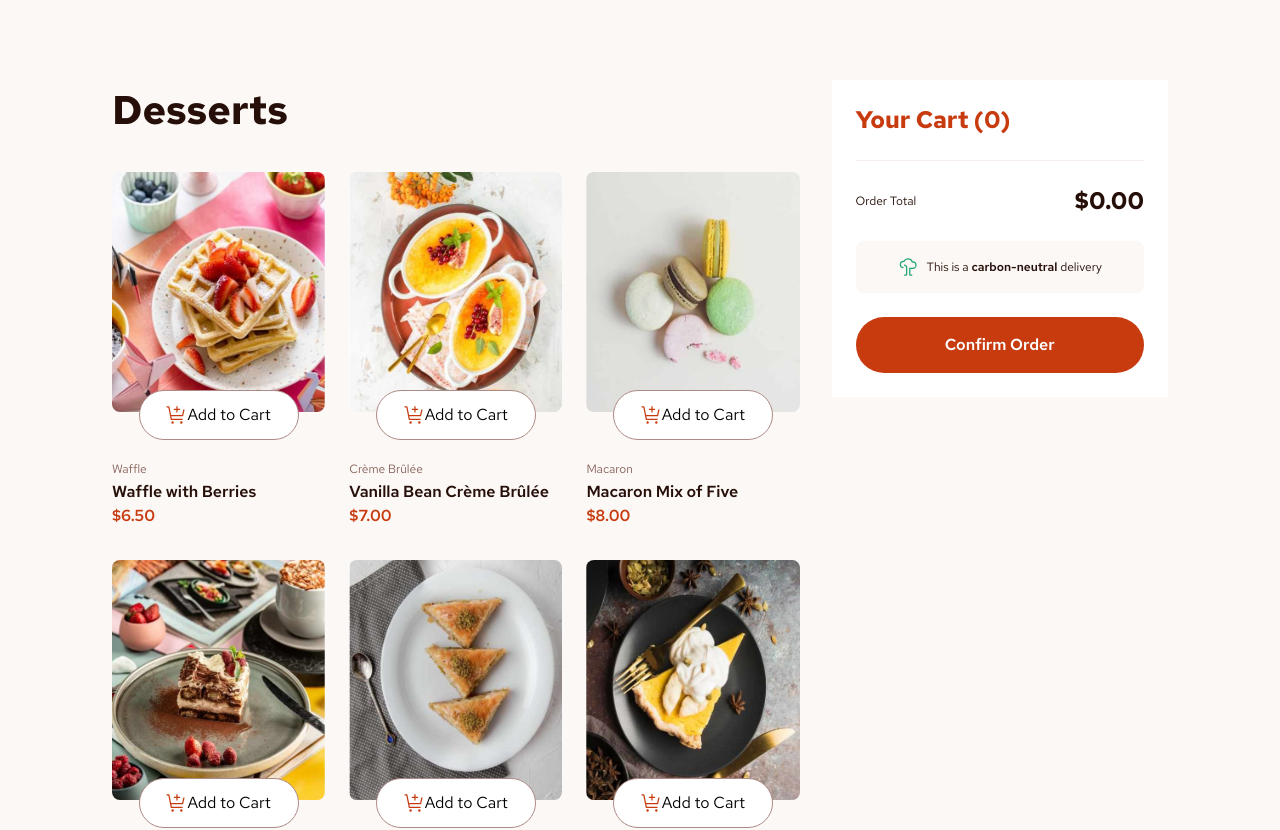
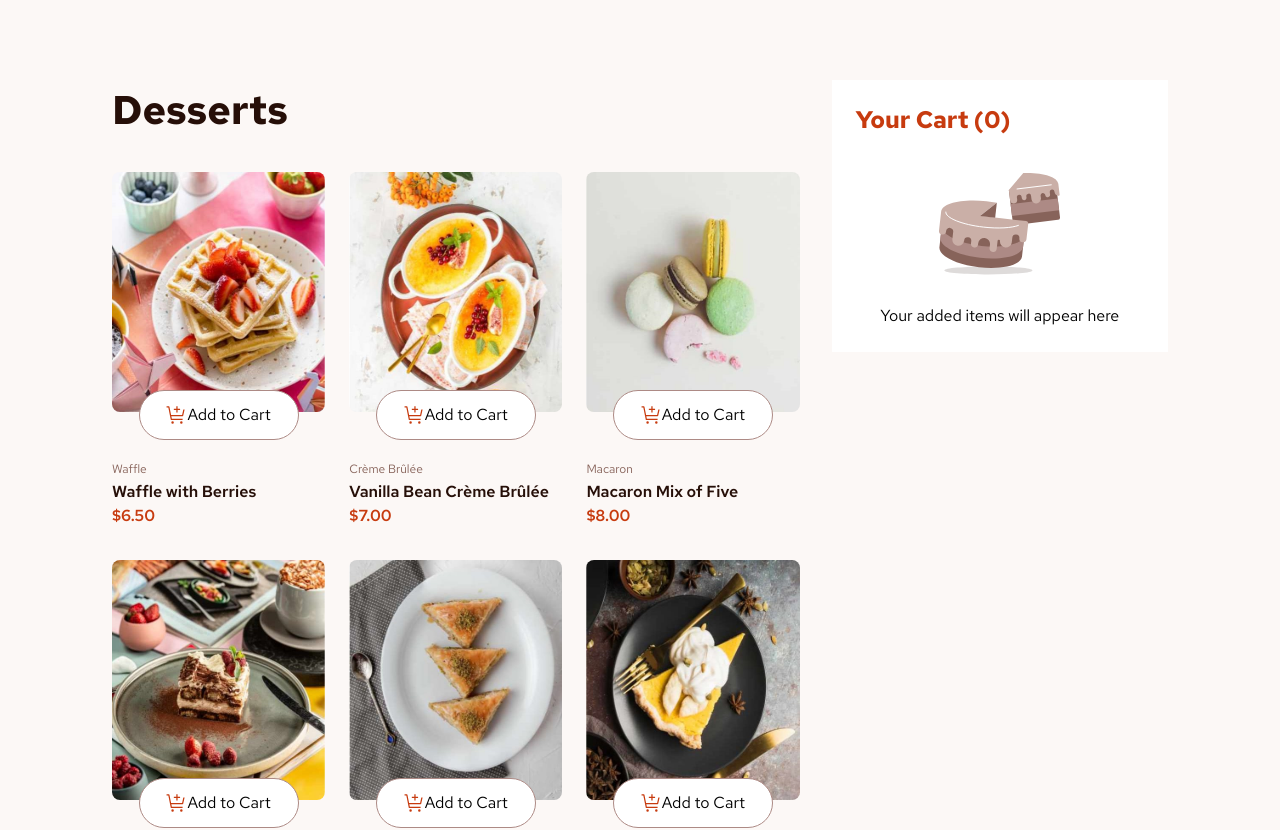
Before and after one commit to flavin-jr/Product-List-With-Cart, a React (Vite) app: page / in a window 1280 px wide. Shown: the top 830 px of the page. Built offline with nearby package versions, Linux system fonts and the light colour scheme.

Commit message:
feat: add order confirmed modal and change icons setup

```diff
--- a/src/app.tsx
+++ b/src/app.tsx
@@ -1,6 +1,9 @@
 import { useState } from "react"
 import { FoodCard } from "./components/food-card";
-
+import RemoveItemIcon from '../public/assets/images/icon-remove-item.svg';
+import CarbonNeutralIcon from '../public/assets/images/icon-carbon-neutral.svg';
+import OrderConfirmedIcon from '../public/assets/images/icon-order-confirmed.svg'
+import EmptyCartIllustration from '../public/assets/images/illustration-empty-cart.svg';
 interface FoodDetails {
   type: string;
   name: string;
@@ -14,6 +17,8 @@ interface FoodCartDisplay {
 }
 
 export function App() {
+
+
   const foodData: FoodDetails[] = [
     {
       type: 'Waffle',
@@ -80,11 +85,16 @@ export function App() {
   ]
 
 
-
-  const [isCartEmpty, setIsCartEmpty] = useState(false);
+  const [isConfirmOrderModalOpen, setIsConfirmModalOpen] = useState(false)
   const [cartList, setCartList] = useState<FoodCartDisplay[]>([]);
 
-
+  function findThumbnail(foodName: string) {
+    for (const item of foodData) {
+      if (item.name === foodName) {
+        return item.image;
+      }
+    }
+  }
   function removeItemFromCart(food: FoodCartDisplay) {
     const index = cartList.findIndex((item: FoodCartDisplay) => {
       return item.name === food.name;
@@ -115,7 +125,7 @@ export function App() {
   }, 0)
 
   return (
-    <div className="px-28 py-20 flex w-full gap-8 ">
+    <div className="px-28 py-20 flex w-full gap-8 justify-center">
       <div className="w-auto flex flex-col gap-8">
         <h1 className="text-[40px] font-bold text-esor-900">Desserts</h1>
         <div className="grid grid-cols-3 grid-flow-row gap-x-6 gap-y-8">
@@ -132,9 +142,9 @@ export function App() {
       <div className="w-[384px] p-6 bg-white flex flex-col h-fit gap-6">
 
         <h2 className="text-2xl text-der font-bold">Your Cart ({cartList.length})</h2>
-        {isCartEmpty ? (
+        {cartList.length === 0 ? (
           <div className="flex flex-col gap-4 items-center">
-            <img src="public/assets/images/illustration-empty-cart.svg" alt="" />
+            <img src={EmptyCartIllustration} alt="" />
             <p>Your added items will appear here</p>
 
           </div>
@@ -142,7 +152,7 @@ export function App() {
           <div className="flex flex-col gap-6">
             {cartList.map(item => (
 
-              <div className="flex items-center justify-between">
+              <div key={item.name} className="flex items-center justify-between">
                 <div className="flex flex-col gap-2">
                   <p className="text-xs font-semibold">{item.name}</p>
                   <div className="flex gap-2">
@@ -153,7 +163,7 @@ export function App() {
                 </div>
                 <button onClick={() => { removeItemFromCart({ name: item.name, price: item.price, quantity: item.quantity }) }} className="border border-esor-400 rounded-full p-0.5">
 
-                  <img src="public/assets/images/icon-remove-item.svg" alt="remove icon" />
+                  <img src={RemoveItemIcon} alt="remove icon" />
                 </button>
               </div>
             ))}
@@ -163,13 +173,60 @@ export function App() {
               <p className="text-2xl text-esor-900 font-bold">${OrderTotal.toFixed(2)}</p>
             </div>
             <div className="flex items-center justify-center gap-2 bg-esor-50 p-4 rounded-lg">
-              <img src="public/assets/images/icon-carbon-neutral.svg" alt="carbon neutral icon" />
+              <img src={CarbonNeutralIcon} alt="carbon neutral icon" />
               <p className="text-xs text-esor-900 ">This is a <span className="font-semibold">carbon-neutral</span> delivery</p>
             </div>
-            <button className="px-6 py-4 bg-der text-white font-semibold rounded-full w-full">Confirm Order</button>
+            <button onClick={() => setIsConfirmModalOpen(true)} className="px-6 py-4 bg-der text-white font-semibold rounded-full w-full hover:bg-hover-confirmation-btn-color">Confirm Order</button>
           </div>
         )}
       </div>
+      {isConfirmOrderModalOpen && (
+        <div className=" fixed inset-0 w-full  bg-black/50 flex items-center justify-center rounded-xl">
+          <div className="p-10 bg-white space-y-8 w-[592px] rounded-xl">
+            <div className="flex flex-col gap-6">
+              <img className="size-12" src={OrderConfirmedIcon} alt="check icon" />
+              <div>
+                <p className="text-[40px] text-esor-900 font-bold">Order Confirmed</p>
+                <span className="text-esor-500">We hope you enjoy your food!</span>
+              </div>
+            </div>
+            <div className="flex flex-col gap-6 p-6 bg-esor-50 rounded-lg">
+              <div className="flex flex-col gap-4">
+
+                {cartList.map((item, index) => (
+                  <>
+                    <div className="flex items-center justify-between">
+                      <div className="flex gap-4">
+
+                        <img className="w-12 h-12 rounded-[4px]" src={findThumbnail(item.name)} alt="" />
+                        <div className="flex flex-col gap-2">
+                          <p className="text-xs font-semibold">{item.name}</p>
+
+                          <div className="flex gap-2">
+                            <p className="text-der font-semibold text-xs">{item.quantity}x</p>
+                            <p className="text-esor-500 text-xs">@ ${item.price.toFixed(2)}</p>
+
+                          </div>
+                        </div>
+                      </div>
+                      <p className="text-esor-900 font-semibold">${(item.quantity * item.price).toFixed(2)}</p>
+
+                    </div>
+                    {cartList.length !== index + 1 && (<div className="bg-esor-100 h-px "></div>)}
+
+                  </>
+                ))}
+                <div className="bg-esor-100 h-px "></div>
+                <div className="flex items-center justify-between">
+                  <p className="text-esor-900 text-xs">Order Total</p>
+                  <p className="text-2xl text-esor-900 font-bold">${OrderTotal.toFixed(2)}</p>
+                </div>
+              </div>
+            </div>
+            <button onClick={() => setIsConfirmModalOpen(false)} className="px-6 py-4 bg-der text-white font-semibold rounded-full w-full">Start New Order</button>
+          </div>
+        </div>
+      )}
     </div>
   )
 }
```
